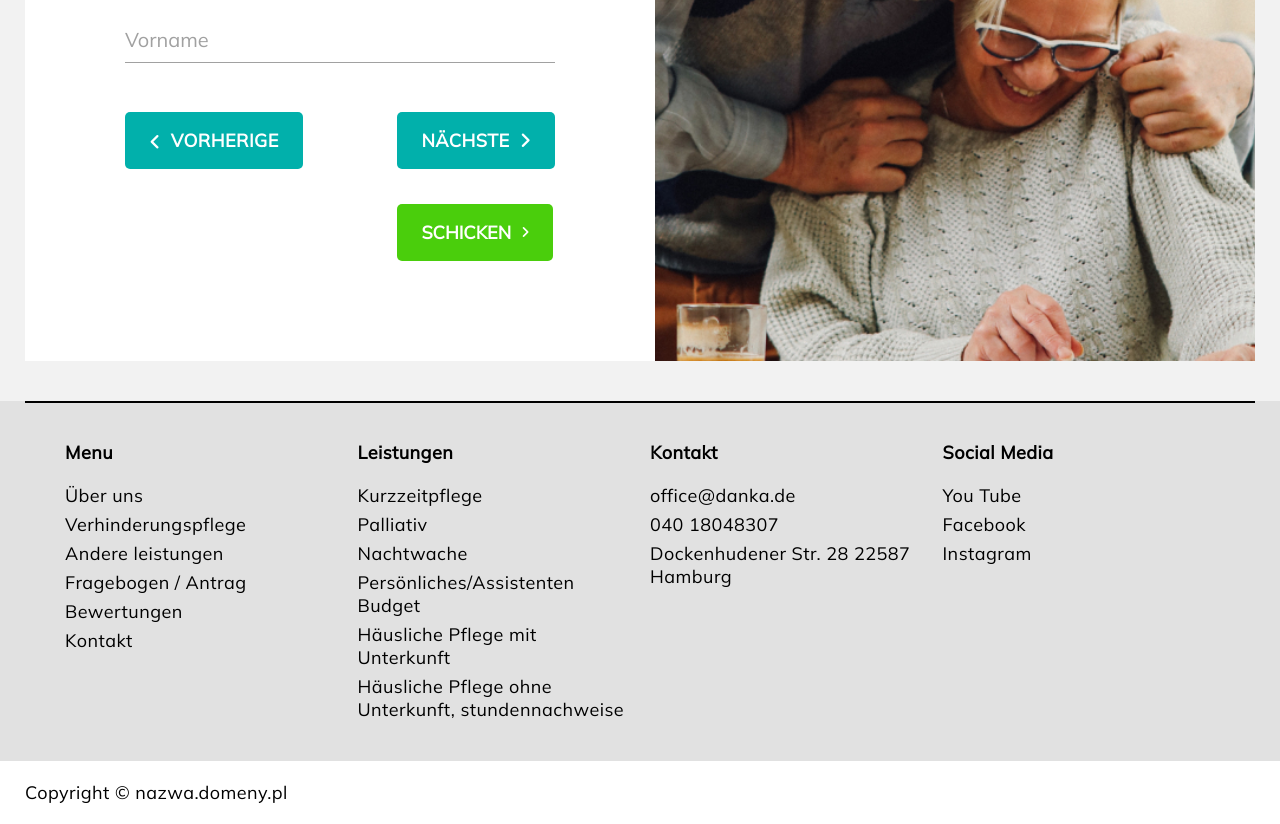
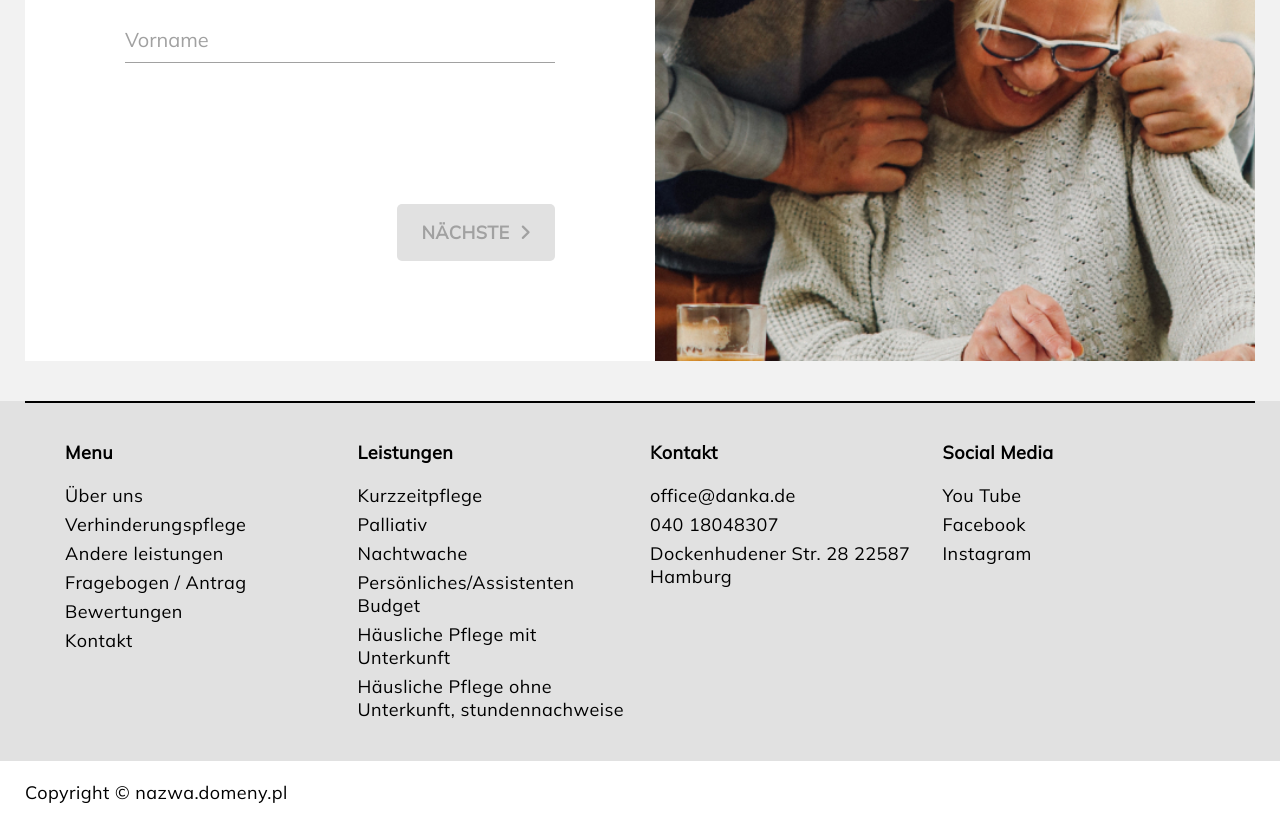
Before and after one commit to Bartlomiej-Mach/opieka, a plain HTML site: page fragebogen.html in a window 1280 px wide. Shown: the part 1199-2023 px from the top of the page. Drawn offline with Linux system fonts and the light colour scheme.

Commit message:
few css changes

```diff
--- a/fragebogen.html
+++ b/fragebogen.html
@@ -275,6 +275,7 @@
 
     <!-- scripts -->
     <script src="./scripts/components/nav.js"></script>
+    <script src="./scripts/components/form.js"></script>
     <script src="./scripts/components/footer.js"></script>
 
 </body>
--- a/styles/breakpoints/_breakpoints.scss
+++ b/styles/breakpoints/_breakpoints.scss
@@ -1,6 +1,7 @@
 $breakpoints: (
     mb: 630px,
     md: 1024px,
+    tab: 1220px,
     lg: 1400px,
 );
 
--- a/styles/components/_form-component.scss
+++ b/styles/components/_form-component.scss
@@ -118,7 +118,7 @@
         background-color: $color-white;
         &__content {
             width: 100%;
-            min-height: 530px;
+            min-height: 600px;
             &--form {
                 width: 100%;
                 form {
--- a/styles/components/_navigation.scss
+++ b/styles/components/_navigation.scss
@@ -78,7 +78,7 @@
     }
 }
 
-@include break-point-down(md) {
+@include break-point-down(tab) {
     .navigation {
         &__content {
             padding: 15px 0;
```
Also changed, not shown: index.html (+1 -1 lines), styles/style.css, 1 other file.
